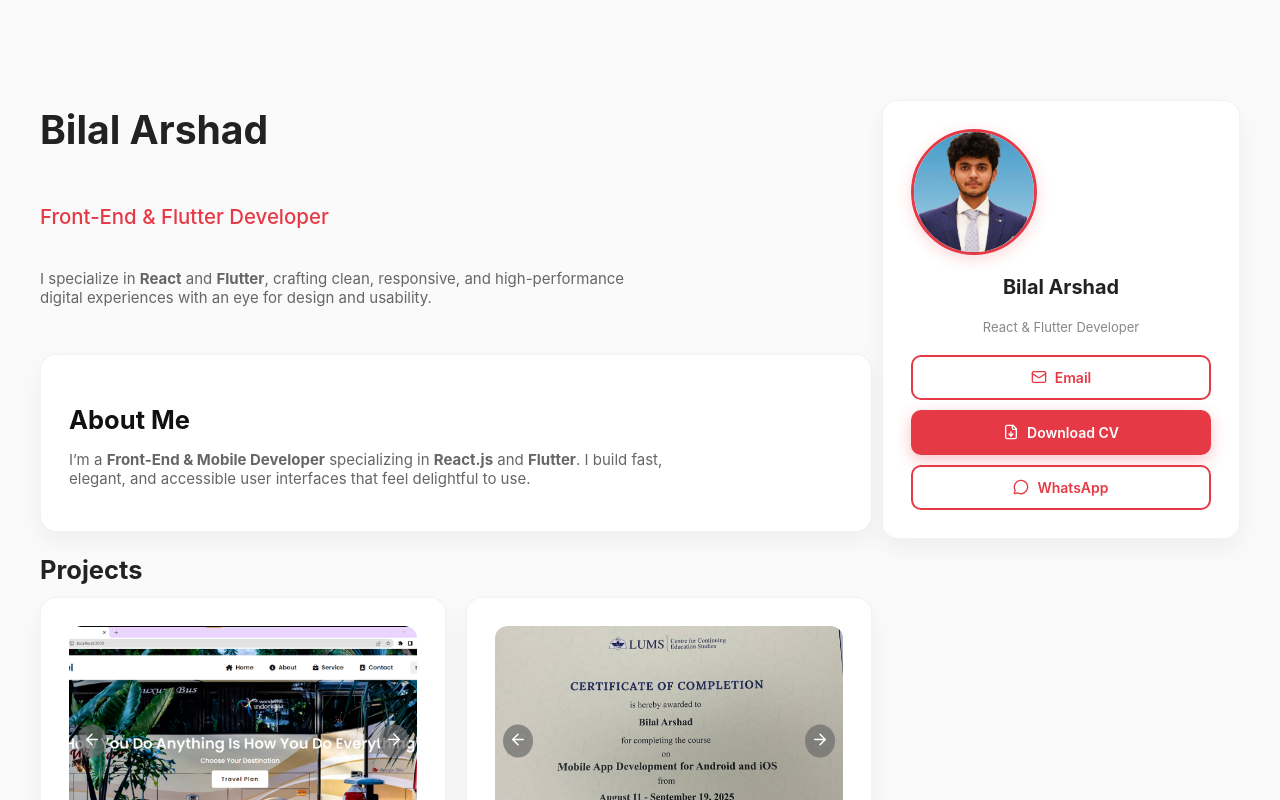
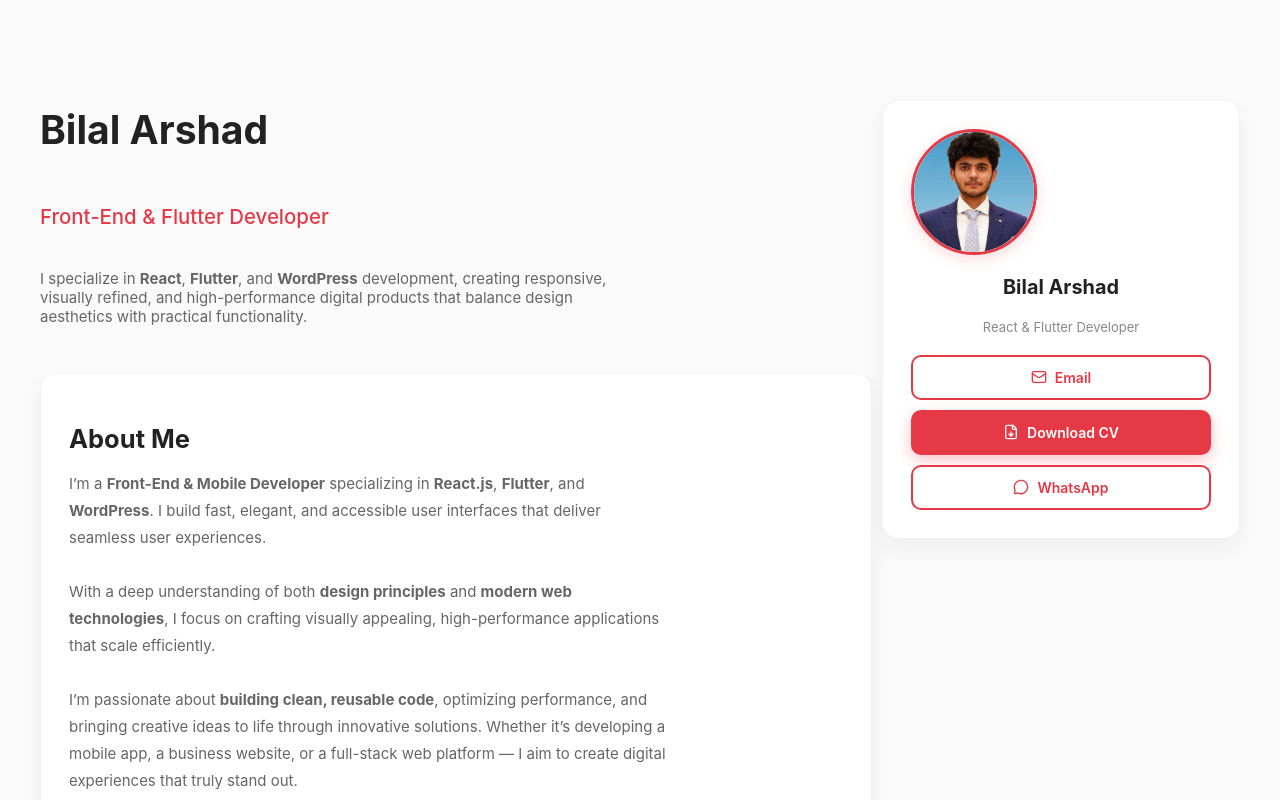
Before and after one commit to bilaltarar008/Portfolio-react, a React (Create React App) app: page / in a window 1280 px wide. Shown: the top 800 px of the page. Built offline with nearby package versions, Linux system fonts and the light colour scheme.

Commit message:
Updated the sidebar of the window screen

```diff
--- a/src/App.js
+++ b/src/App.js
@@ -321,15 +321,30 @@ const projectData = [
 function AboutSection() {
   return (
     <Card id="about">
-      <h2 style={{ marginBottom: 10, color: "#111" }}>About Me</h2>
-      <SubText>
+      <h2 style={{ marginBottom: 16 }}>About Me</h2>
+      <SubText style={{ lineHeight: "1.8", fontSize: "15px" }}>
         I’m a <strong>Front-End & Mobile Developer</strong> specializing in{" "}
-        <strong>React.js</strong> and <strong>Flutter</strong>. I build fast,
-        elegant, and accessible user interfaces that feel delightful to use.
+        <strong>React.js</strong>, <strong>Flutter</strong>, and{" "}
+        <strong>WordPress</strong>. I build fast, elegant, and accessible user
+        interfaces that deliver seamless user experiences.
+        <br />
+        <br />
+        With a deep understanding of both{" "}
+        <strong>design principles</strong> and{" "}
+        <strong>modern web technologies</strong>, I focus on crafting visually
+        appealing, high-performance applications that scale efficiently.
+        <br />
+        <br />
+        I’m passionate about <strong>building clean, reusable code</strong>,
+        optimizing performance, and bringing creative ideas to life through
+        innovative solutions. Whether it’s developing a mobile app, a business
+        website, or a full-stack web platform — I aim to create digital
+        experiences that truly stand out.
       </SubText>
     </Card>
   );
 }
+
 
 function ProjectCard({ project }) {
   const [index, setIndex] = useState(0);
@@ -411,9 +426,7 @@ export default function App() {
           <Name>Bilal Arshad</Name>
           <Title>Front-End & Flutter Developer</Title>
           <SubText>
-            I specialize in <strong>React</strong> and <strong>Flutter</strong>,
-            crafting clean, responsive, and high-performance digital experiences
-            with an eye for design and usability.
+            I specialize in <strong>React</strong>, <strong>Flutter</strong>, and <strong>WordPress</strong> development, creating responsive, visually refined, and high-performance digital products that balance design aesthetics with practical functionality.
           </SubText>
         </HeaderWrap>
 
```
